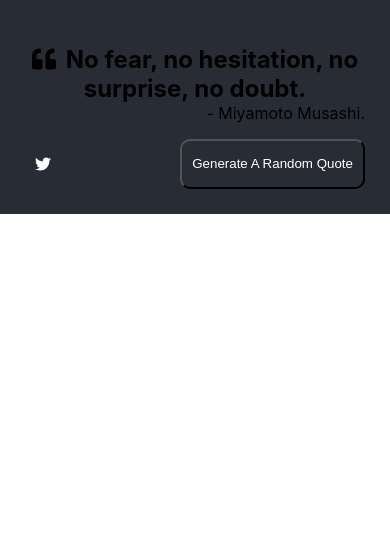
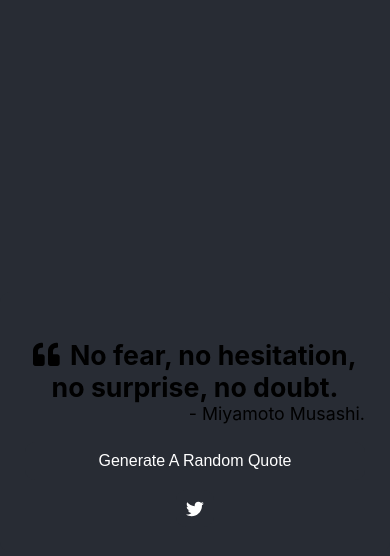
Before and after one commit to ryang223/random-quote-machine, a React (Create React App) app: page / in a window 390 px wide. Shown: the top 556 px of the page. Built offline with nearby package versions, Linux system fonts and the light colour scheme; no server answers.

Commit message:
Final Commit and version to be submitted to freecodecamp

```diff
--- a/src/App.scss
+++ b/src/App.scss
@@ -1,3 +1,14 @@
+@media only screen and (max-width: 600px) {
+  .buttons {
+    flex-direction: column-reverse;
+    #new-quote{
+      margin-bottom: 10px;
+    }
+  }
+}
+
+
+
 .App {
   text-align: center;
   #quote-box{
@@ -5,6 +16,7 @@
     background-color: white;
     border-radius: 10px;
     color: black;
+
     #text{
       margin-bottom: 0px;
       #quote-icon{
@@ -23,14 +35,21 @@
         display: flex;
         padding: 10px;
         color: white;
+        border-radius: 10px;
+        max-width: 50px;
+        height: 100%align-self center;
         align-self: center;
         justify-content: center;
       }
       #new-quote{
-      float: right;
+        display: inline-block;
         color: white;
         border-radius: 10px;
-      padding:10px;
+        padding: 10px;
+        border: none;
+        cursor: pointer;
+        font-size: 16px;
+      }
     }
   }
 
@@ -44,5 +63,5 @@
         font-size: calc(10px + 2vmin);
         color: white;
       }
+
   }
-}
```
Lines whose indentation alone changed are shown as unchanged.
